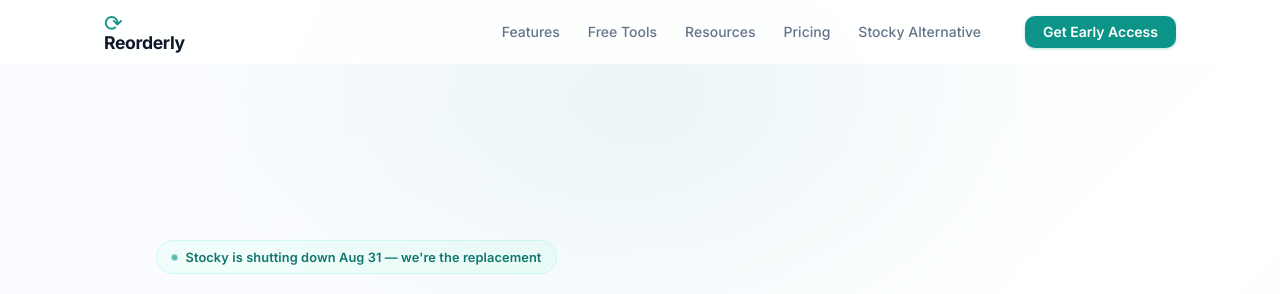
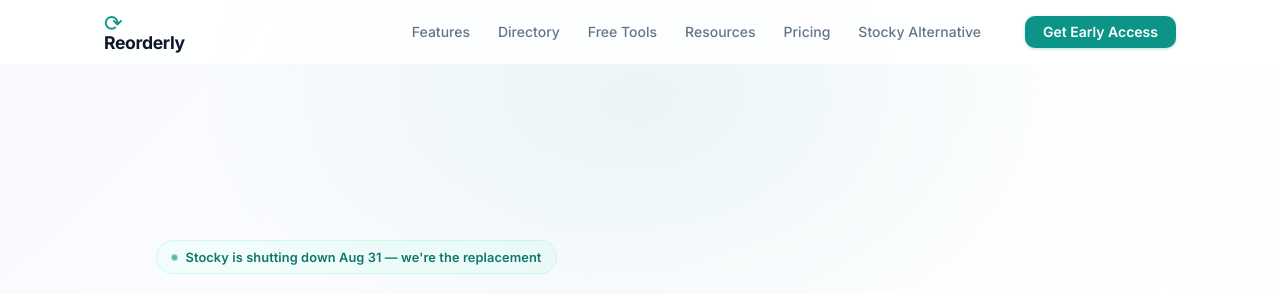
Before and after one commit to kyletran77/reorderly-web, a Django app: page / in a window 1280 px wide. Shown: the top 294 px of the page. Run offline with Django 5.2, Linux system fonts and the light colour scheme; data that the repository does not hold is empty.

Commit message:
Add Directory link to navigation menu

```diff
--- a/apps/core/templates/core/components/nav.html
+++ b/apps/core/templates/core/components/nav.html
@@ -6,6 +6,7 @@
     </a>
     <ul class="nav-links">
       <li><a href="/#features">Features</a></li>
+      <li><a href="/directory/">Directory</a></li>
       <li><a href="/tools/">Free Tools</a></li>
       <li><a href="/resources/">Resources</a></li>
       <li><a href="/pricing/">Pricing</a></li>
```
